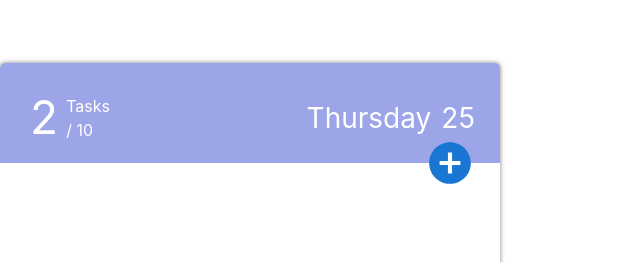
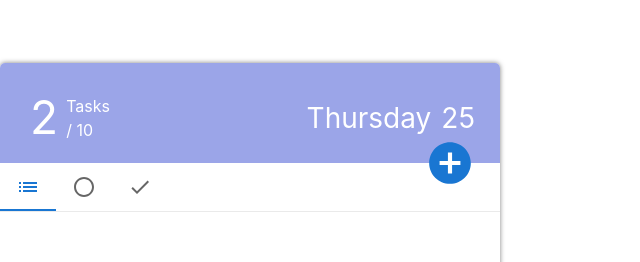
Before and after one commit to MrBr0wn/react-todo-list, a React (Vite) app: page / in a window 1280 px wide. Shown: the part 187-449 px from the top of the page, without its empty margins (0-640 px from the left). Built offline with nearby package versions, Linux system fonts and the light colour scheme.

Commit message:
build: implement TabActions

```diff
--- a/src/components/Todo/Todo.jsx
+++ b/src/components/Todo/Todo.jsx
@@ -20,11 +20,10 @@ const Todo = () => {
   const [todo, setTodos] = useState([])
   const [formData, setFormData] = useState(initialFormData)
 
-  console.log('formData: ', formData)
-
   const handleOpenDialog = () => setIsOpen((prevState) => !prevState)
   const handleSetFieldValue = (fieldName, value) =>
     setFormData((prevState) => ({ ...prevState, [fieldName]: value }))
+  const handleChangeTab = (tabValue) => setTab(tabValue)
 
   return (
     <div className='todo-wrapper'>
@@ -35,7 +34,10 @@ const Todo = () => {
         formData={formData}
       />
 
-      <TodoActions />
+      <TodoActions
+        handleChangeTab={handleChangeTab}
+        tab={tab}
+      />
 
       <TodoRender />
     </div>
--- a/src/components/TodoActions/TodoActions.css
+++ b/src/components/TodoActions/TodoActions.css
@@ -0,0 +1,8 @@
+.MuiTab-root {
+  min-width: 20px !important;
+}
+
+.actions-wrapper {
+  border-bottom: 1px solid #8080802b;
+  height: 48px;
+}
--- a/src/components/TodoActions/TodoActions.jsx
+++ b/src/components/TodoActions/TodoActions.jsx
@@ -1,9 +1,27 @@
+import Tabs from '@mui/material/Tabs';
+import Tab from '@mui/material/Tab';
+import ListIcon from '@mui/icons-material/List';
+import RadioButtonUncheckedIcon from '@mui/icons-material/RadioButtonUnchecked';
+import CheckIcon from '@mui/icons-material/Check';
+
 import './TodoActions.css'
 
-function TodoActions() {
+const TodoActions = ({
+  handleChangeTab,
+  tab
+}) => {
   return (
-    <div>
-
+    <div className='actions-wrapper'>
+      <Tabs
+        value={tab}
+        onChange={(e, tabValue) => handleChangeTab(tabValue)}
+        indicatorColor='primary'
+        textColor='primary'
+      >
+        <Tab label={<ListIcon />} />
+        <Tab label={<RadioButtonUncheckedIcon />} />
+        <Tab label={<CheckIcon />} />
+      </Tabs>
     </div>
   )
 }
```
